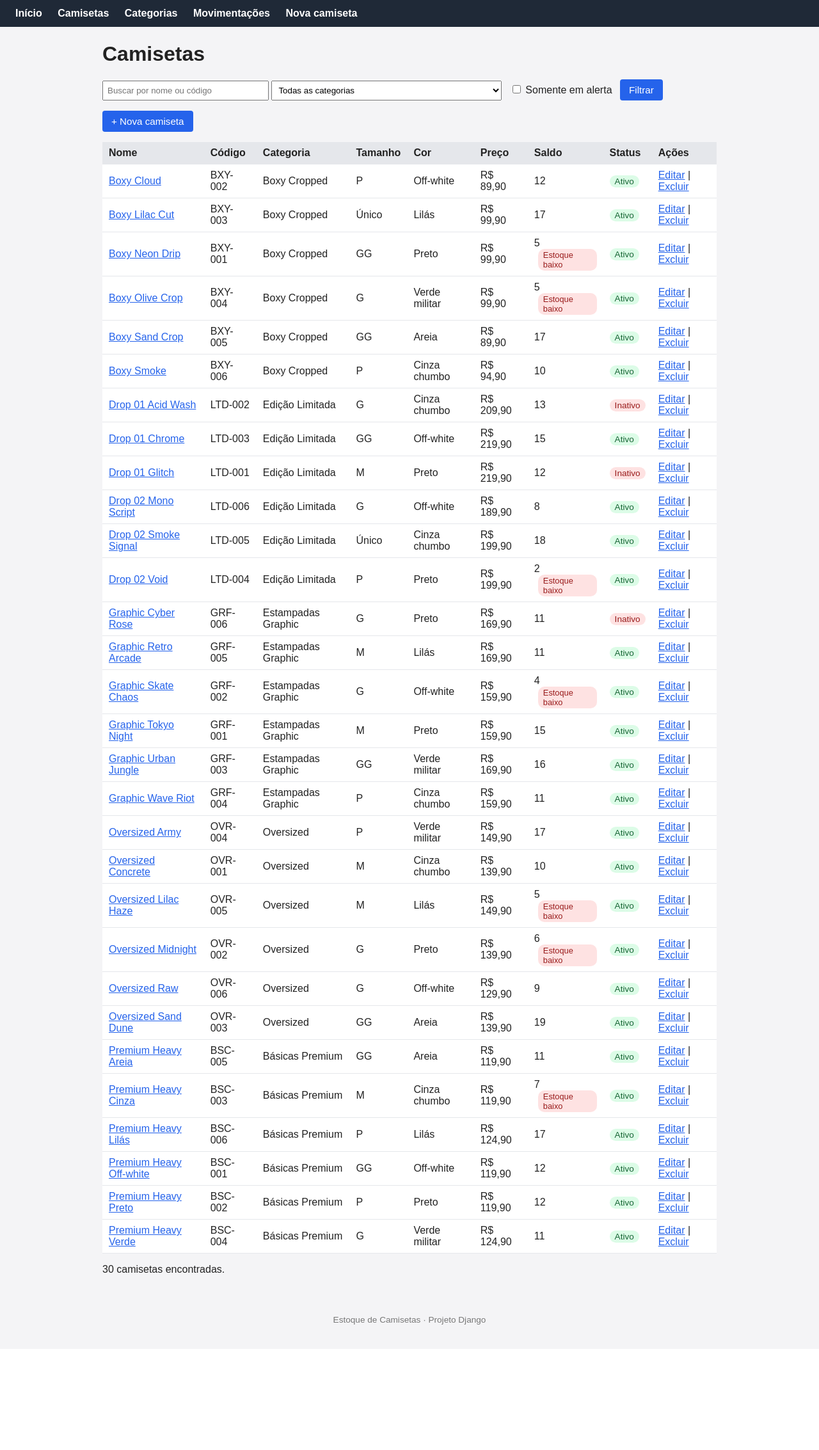
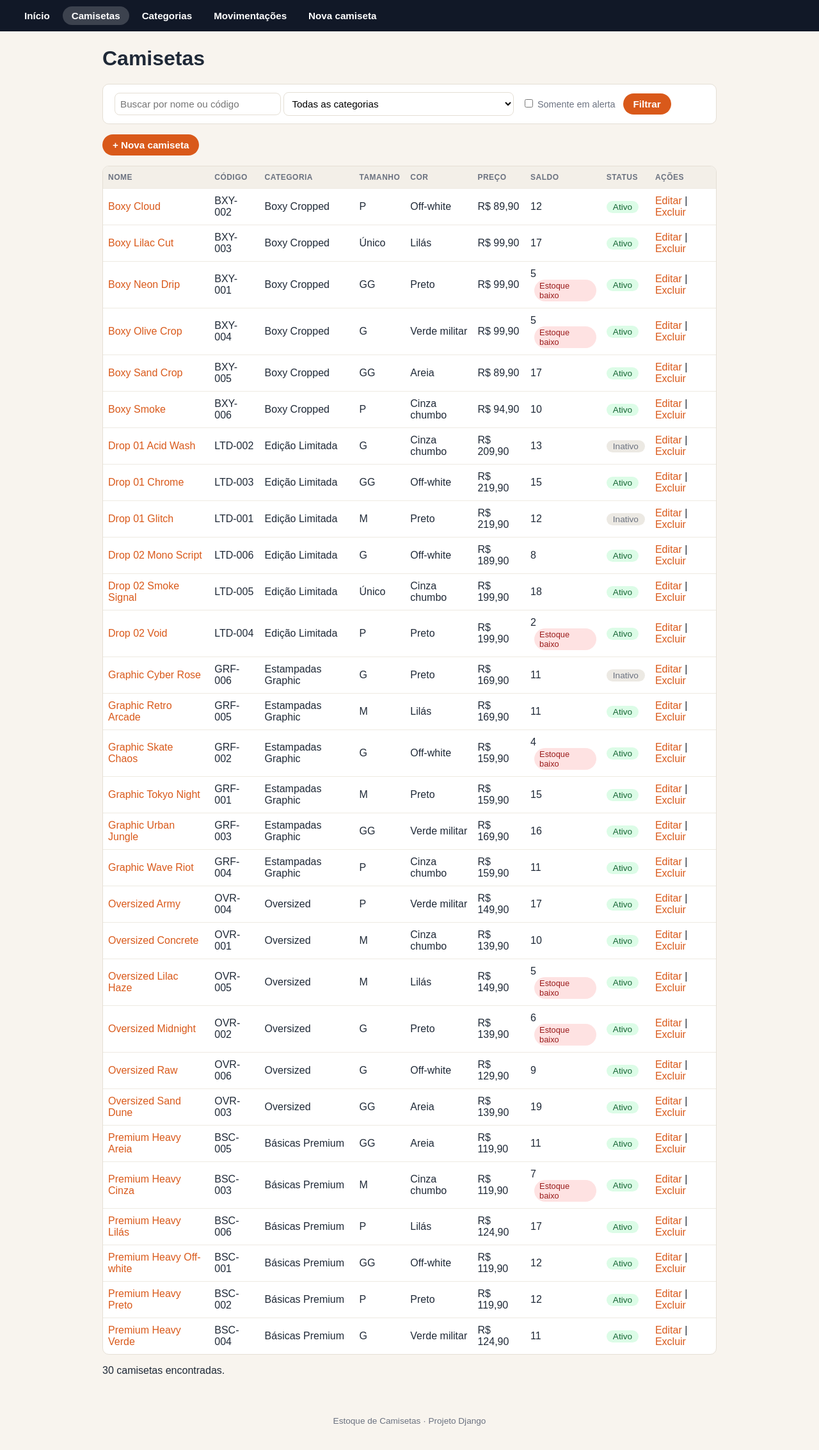
Before and after one commit to maryanemarquez/estoque-camisetas, a Django app: page /itens/ in a window 1280 px wide. Shown: the whole page at 64% size. Before the commit the page ends 2070 px from the top, so only its background shows below. Run offline with Django 5.2, Linux system fonts and the light colour scheme; data comes from the database, SQL or seed files in the repository.

Commit message:
style(css): estiliza cartões, tabelas, selos, formulários e links

```diff
--- a/estoque/static/estoque/estilo.css
+++ b/estoque/static/estoque/estilo.css
@@ -1,30 +1,55 @@
 /* ==============================================================
    estoque/static/estoque/estilo.css
    Papel: estilo próprio e simples do projeto (sem Bootstrap).
+   Etapa 6: aprimoramento visual. As cores ficam em variáveis (:root)
+   e os cartões e tabelas ganham cantos arredondados e borda suave.
    ============================================================== */
+
+/* Cores do projeto: para trocar o tema, basta mudar estes valores */
+:root {
+    --fundo: #f8f4ee;
+    --cartao: #fff;
+    --borda: #e5dfd5;
+    --texto: #1f2937;
+    --texto-suave: #6b7280;
+    --destaque: #d9591a;
+    --destaque-escuro: #b8460f;
+    --menu: #111827;
+    --raio: 10px;
+}
 
 body {
     font-family: Arial, Helvetica, sans-serif;
     margin: 0;
-    background: #f4f4f6;
-    color: #222;
+    background: var(--fundo);
+    color: var(--texto);
 }
 
 /* Menu superior */
 nav {
-    background: #1f2937;
-    padding: 12px 24px;
+    background: var(--menu);
+    padding: 10px 24px;
+    display: flex;
+    flex-wrap: wrap;
+    gap: 6px;
 }
 
 nav a {
     color: #fff;
     text-decoration: none;
-    margin-right: 20px;
+    padding: 6px 14px;
+    border-radius: 999px;
     font-weight: bold;
+    font-size: 0.95em;
 }
 
 nav a:hover {
-    text-decoration: underline;
+    background: rgba(255, 255, 255, 0.12);
+}
+
+/* Link da página atual (class="ativo" vem do base.html) */
+nav a.ativo {
+    background: rgba(255, 255, 255, 0.18);
 }
 
 main {
@@ -33,9 +58,16 @@ main {
     padding: 0 16px;
 }
 
+/* Subtítulo cinza logo abaixo do título da página */
+.subtitulo {
+    color: var(--texto-suave);
+    font-size: 0.9em;
+    margin: -8px 0 20px 0;
+}
+
 footer {
     text-align: center;
-    color: #777;
+    color: var(--texto-suave);
     font-size: 0.85em;
     padding: 24px 0;
 }
@@ -44,19 +76,20 @@ footer {
 button,
 .botao {
     display: inline-block;
-    background: #2563eb;
+    background: var(--destaque);
     color: #fff;
     border: none;
-    padding: 8px 14px;
-    border-radius: 4px;
+    padding: 8px 16px;
+    border-radius: 999px;
     text-decoration: none;
     font-size: 0.95em;
+    font-weight: bold;
     cursor: pointer;
 }
 
 button:hover,
 .botao:hover {
-    background: #1d4ed8;
+    background: var(--destaque-escuro);
 }
 
 .perigo,
@@ -69,15 +102,34 @@ button.perigo:hover {
     background: #b91c1c;
 }
 
+/* Botão secundário: fundo branco com borda (Cancelar, Voltar) */
 .secundario {
-    background: #6b7280;
+    background: var(--cartao);
+    color: var(--texto);
+    border: 1px solid var(--borda);
 }
 
 .secundario:hover {
-    background: #4b5563;
+    background: #f1ede6;
 }
 
-/* Formulários */
+/* Foco visível ao navegar pelo teclado */
+a:focus-visible,
+button:focus-visible,
+input:focus-visible,
+select:focus-visible {
+    outline: 2px solid var(--destaque);
+    outline-offset: 2px;
+}
+
+/* Formulários: cada form vira um cartão */
+form {
+    background: var(--cartao);
+    border: 1px solid var(--borda);
+    border-radius: var(--raio);
+    padding: 4px 18px 16px 18px;
+}
+
 form p {
     margin: 12px 0;
 }
@@ -85,16 +137,26 @@ form p {
 form label {
     display: block;
     font-weight: bold;
+    font-size: 0.9em;
+    color: var(--texto-suave);
     margin-bottom: 4px;
 }
 
 input[type="text"],
 input[type="number"],
 select {
-    padding: 6px;
+    padding: 8px;
     width: 100%;
     max-width: 360px;
     box-sizing: border-box;
+    border: 1px solid var(--borda);
+    border-radius: 8px;
+    background: #fff;
+    font-size: 0.95em;
+}
+
+input[type="checkbox"] {
+    accent-color: var(--destaque);
 }
 
 .errorlist {
@@ -108,6 +170,7 @@ select {
 /* Busca */
 .busca {
     margin: 16px 0;
+    padding: 12px 18px;
 }
 
 .busca input[type="text"] {
@@ -117,33 +180,51 @@ select {
 /* Tabela */
 table {
     width: 100%;
-    border-collapse: collapse;
-    background: #fff;
+    border-collapse: separate;
+    border-spacing: 0;
+    background: var(--cartao);
+    border: 1px solid var(--borda);
+    border-radius: var(--raio);
+    overflow: hidden;
     margin: 16px 0;
 }
 
 th,
 td {
-    padding: 8px 10px;
-    border-bottom: 1px solid #e5e7eb;
+    padding: 10px 8px;
+    border-bottom: 1px solid #eeeae2;
     text-align: left;
 }
 
-th {
-    background: #e5e7eb;
+tbody tr:last-child td {
+    border-bottom: none;
 }
 
-td a {
-    color: #2563eb;
+th {
+    background: #f3efe8;
+    color: var(--texto-suave);
+    font-size: 0.75em;
+    text-transform: uppercase;
+    letter-spacing: 0.04em;
 }
 
-/* Status e saldo */
+/* Links comuns: cor de destaque, sem sublinhado (aparece só ao passar o mouse) */
+main a:not(.botao) {
+    color: var(--destaque);
+    text-decoration: none;
+}
+
+main a:not(.botao):hover {
+    text-decoration: underline;
+}
+
+/* Status e saldo: selos em formato de pílula */
 .status {
     display: inline-block;
-    padding: 2px 8px;
-    border-radius: 10px;
-    background: #fee2e2;
-    color: #991b1b;
+    padding: 2px 10px;
+    border-radius: 999px;
+    background: #ece9e3;
+    color: var(--texto-suave);
     font-size: 0.85em;
 }
 
@@ -203,7 +292,7 @@ dd {
     display: inline-block;
     margin-left: 6px;
     padding: 2px 8px;
-    border-radius: 10px;
+    border-radius: 999px;
     background: #fee2e2;
     color: #991b1b;
     font-size: 0.8em;
```
Also changed, not shown: other parts of estoque/static/estoque/estilo.css (+75 -9 lines).
